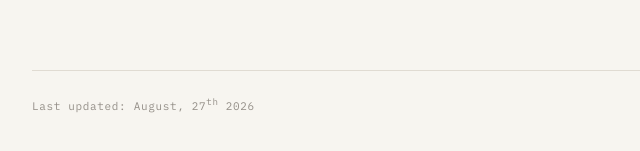
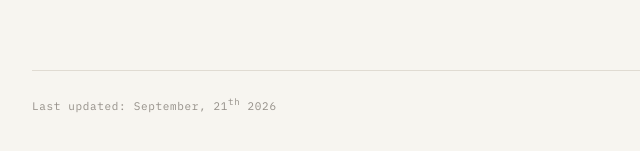
Before and after one commit to stefanoverzillo/stefanoverzillo.github.io, a plain HTML site: page research.html in a window 1280 px wide. Shown: the part 9442-9593 px from the top of the page, 214-854 px from the left. Drawn offline with nearby package versions, Linux system fonts and the light colour scheme.

Commit message:
Add files via upload

```diff
--- a/research.html
+++ b/research.html
@@ -1273,7 +1273,7 @@
     <p class="referee-text">BMC Health Service Research, British Medical Journal, BMJ Open, Economic Modelling, Educational Research for Policy and Practice, Frontiers in Education, Health Economics, Health Policy, Higher Education Quarterly, ILR Review, Infection Ecology &amp; Epidemiology, International Journal of Educational Management, International Journal of Health Policy and Management, International Journal of Industrial Organization, International Journal of Public Health, International Journal for Quality in Health Care, Italian Economic Journal, Journal of Economic Behavior and Organization, NPJ Environmental Social Sciences, PloS One, Public Management Review, Quality and Quantity, Review of Social Economy, RIV – Rassegna Italiana di Valutazione, Scuola Democratica, Statistica Applicata – Italian Journal of Applied Statistics.</p>
   </div>
 
-  <footer>Last updated: August, 27<sup>th</sup> 2026</footer>
+  <footer>Last updated: September, 21<sup>th</sup> 2026</footer>
 
 </div>
 </body>
```
